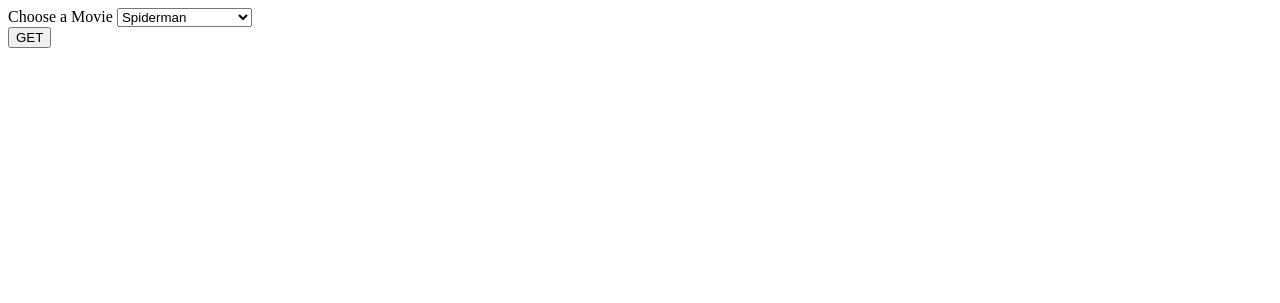
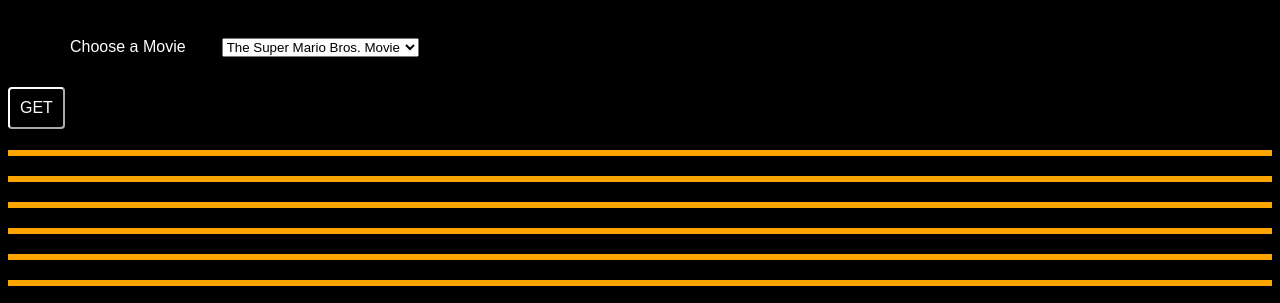
Before and after one commit to jcai101/Assignment-3---TMBD-Movie-Selector, a website: page index.html in a window 1280 px wide. Drawn offline with nearby package versions, Linux system fonts and the light colour scheme.

Commit message:
added movie names and movie data

```diff
--- a/index.html
+++ b/index.html
@@ -13,16 +13,16 @@
     <form action="">
       <label for="movies">Choose a Movie</label>
       <select name="" id="options">
-        <option>Spiderman</option>
-        <option>Star Wars</option>
-        <option>Transformers</option>
-        <option>Matrix</option>
+        <option>The Super Mario Bros. Movie</option>
+        <option>John Wick: Chapter 4</option>
+        <option>RED</option>
+        <option>Creed III</option>
         <option>Avatar</option>
-        <option>Avengers</option>
-        <option>Justice League</option>
-        <option>Superman</option>
-        <option>Thor</option>
-        <option>Mission Impossible</option>
+        <option>Saving Private Ryan</option>
+        <option>The Wall</option>
+        <option>Scary Movie</option>
+        <option>Puss in Boots: The Last Wish</option>
+        <option>The Hurt Locker</option>
       </select>
     </form>
 
--- a/package.json
+++ b/package.json
@@ -0,0 +1,5 @@
+{
+  "dependencies": {
+    "axios": "^1.3.6"
+  }
+}
--- a/script.js
+++ b/script.js
@@ -1,4 +1,4 @@
-const movideIds = [557, 11, 1858, 624860, 19995, 299534, 141052, 209112, 10195, 353081 ]
+const movideIds = [502356, 603692, 39514, 677179, 19995, 857, 405775, 4247, 315162, 12162]
 
 get1.addEventListener('click', async () => {
     let num = document.getElementById("options").selectedIndex;
@@ -43,6 +43,7 @@ get1.addEventListener('click', async () => {
 
 
 
+
             }
         });
     }
--- a/style.css
+++ b/style.css
@@ -0,0 +1,56 @@
+button {
+    background-color: black;
+    color: white;
+    font-family: "Quicksand", sans-serif;
+    font-size: 16px;
+    border-radius: 4px;
+    border-color: white;
+    padding: 10px;
+    padding: 10px;
+  }
+
+  label {
+    width: 100px;
+    height: 100px;
+    color: white;
+    font-family: "Quicksand", sans-serif;
+    font-size: 16px;
+    border-radius: 4px;
+    border: none;
+    padding: 15px 32px;
+    text-align: center;
+  }
+
+  p {
+    display: block;
+    color: orange;
+    border-style: solid;
+    font-family: "Quicksand", sans-serif;
+    font-size: 20px;
+  }
+
+  body {
+    background-color: black;
+  }
+
+  option {
+    background-color: black;
+  }
+
+  img {
+    width: 25%;
+    padding: 40px;
+    margin: 0;
+  }
+
+  form {
+    padding: 30px;
+    background-color: black;
+  }
+
+  iframe {
+    width: 20%;
+    height: 40%;
+    padding: 40px;
+    margin: 0;
+  }
```
Also changed, not shown: 1 other file.
